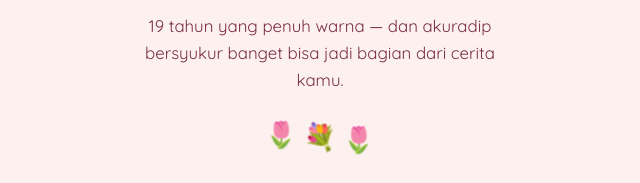
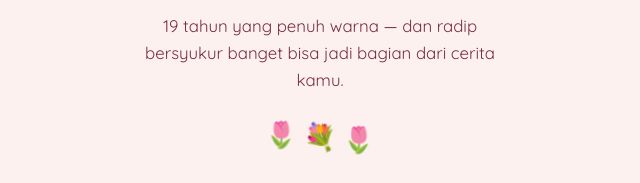
Before and after one commit to radif-pemula/ultah-necha, a plain HTML site: page index.html in a window 1280 px wide. Shown: the part 378-561 px from the top of the page, 320-960 px from the left. Drawn offline with nearby package versions, Linux system fonts and the light colour scheme.

Commit message:
Update birthday message for Nechaa

```diff
--- a/index.html
+++ b/index.html
@@ -281,7 +281,7 @@
   <section class="hero">
     <div class="eyebrow">Untuk NECHA yang paling spesial</div>
     <h1>Selamat Ulang Tahun,<br><span class="name">Nechaa</span> 🌸</h1>
-    <p class="sub">19 tahun yang penuh warna — dan akuradip bersyukur banget bisa jadi bagian dari cerita kamu.</p>
+    <p class="sub">19 tahun yang penuh warna — dan radip bersyukur banget bisa jadi bagian dari cerita kamu.</p>
     <div class="flowers">🌷 💐 🌷</div>
   </section>
 
```
